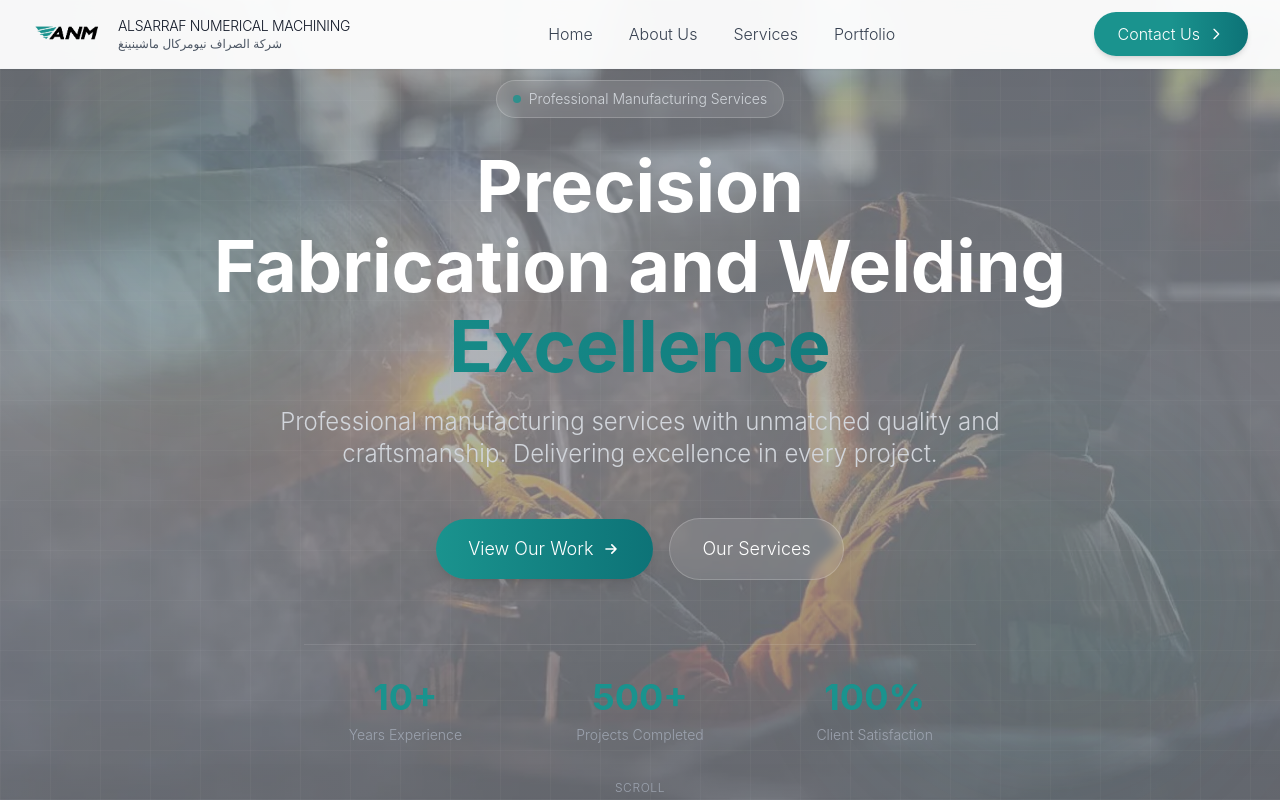
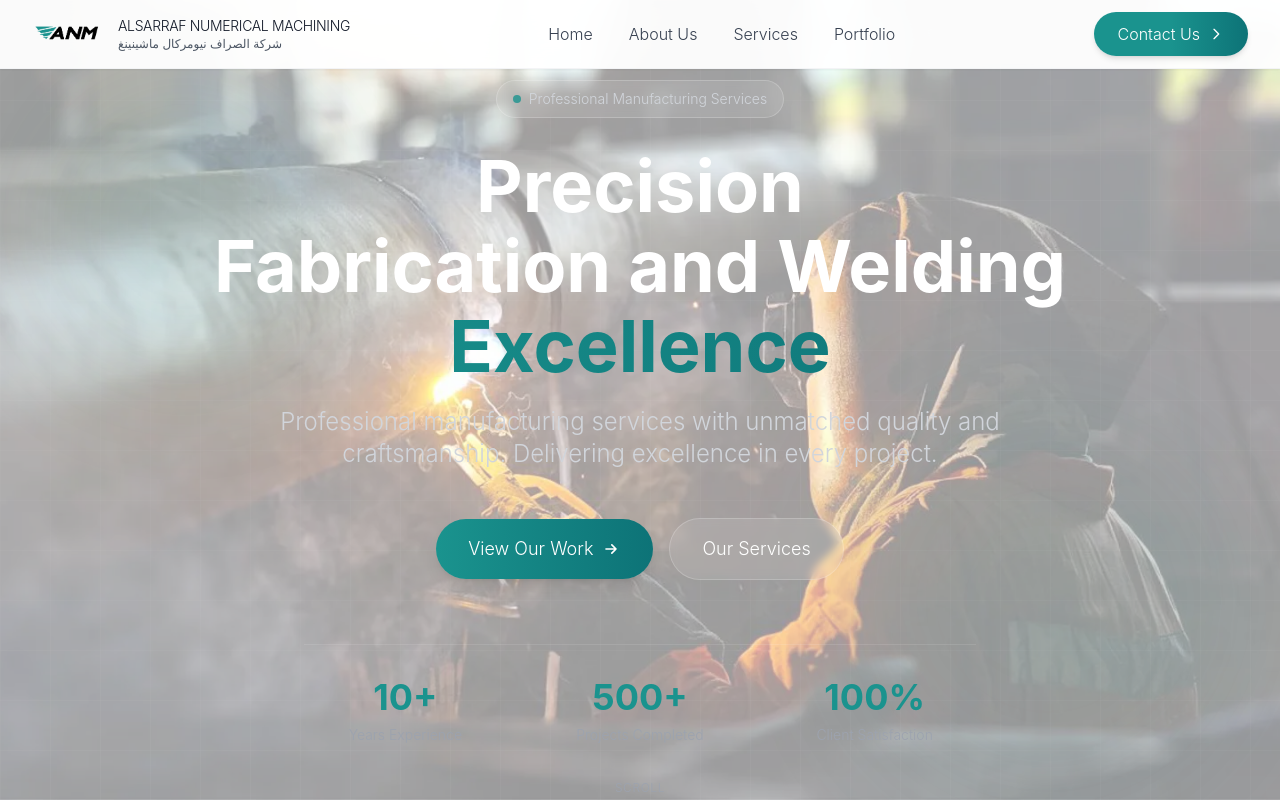
Before and after one commit to XCO67/Welding, a Next.js app: page / in a window 1280 px wide. Shown: the top 800 px of the page. Built offline with nearby package versions, Linux system fonts and the light colour scheme.

Commit message:
Remove dark overlay shadow effect, keep only grid pattern

```diff
--- a/app/page.tsx
+++ b/app/page.tsx
@@ -19,8 +19,7 @@ export default function Home() {
           priority
           unoptimized
         />
-        <div className="absolute inset-0 bg-gradient-to-b from-gray-900/40 via-gray-800/35 to-gray-900/40" />
-        {/* Subtle grid pattern */}
+        {/* Grid pattern */}
         <div className="absolute inset-0 bg-[linear-gradient(rgba(255,255,255,.03)_1px,transparent_1px),linear-gradient(90deg,rgba(255,255,255,.03)_1px,transparent_1px)] bg-[size:50px_50px]" />
       </div>
 
```
